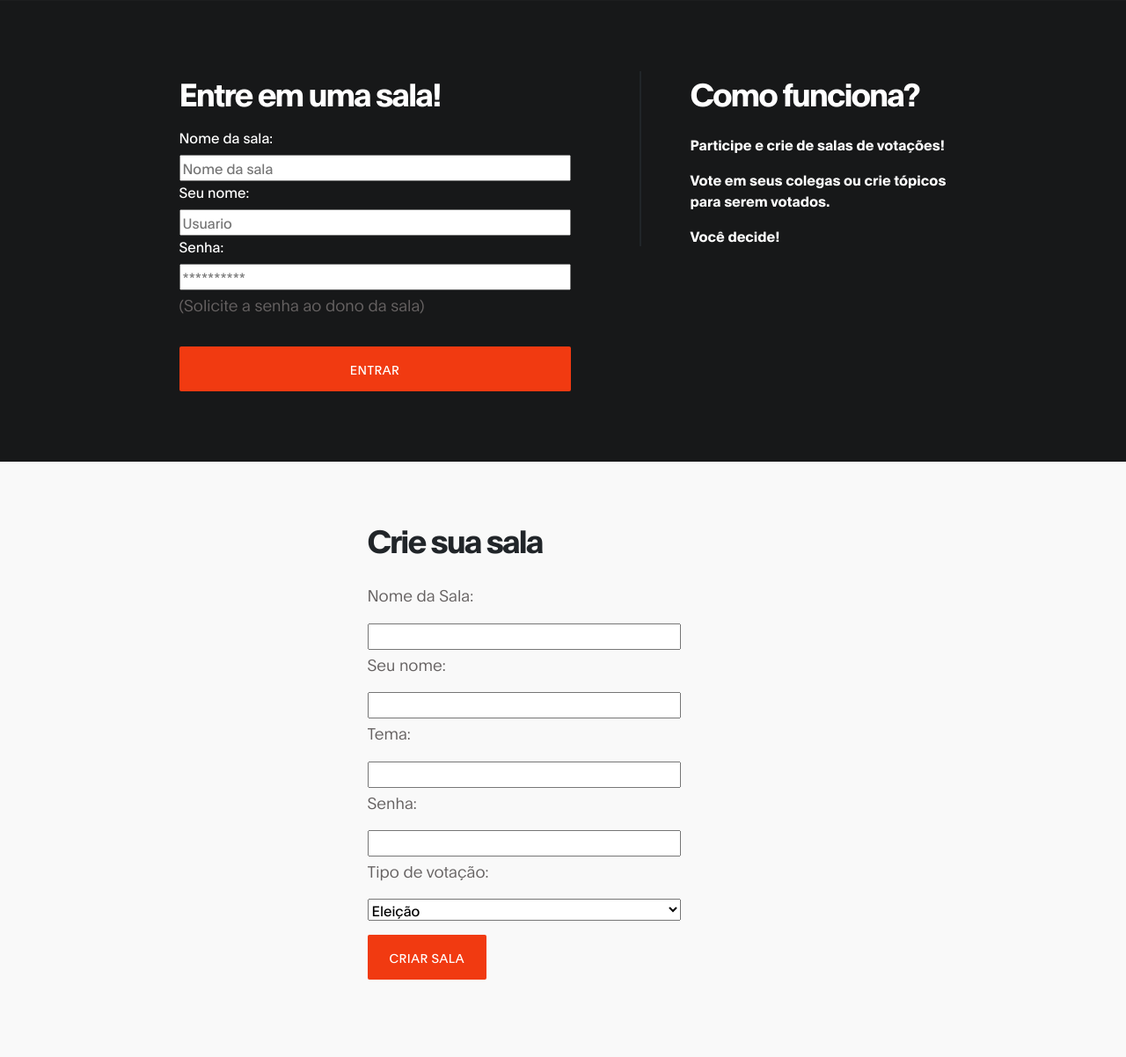
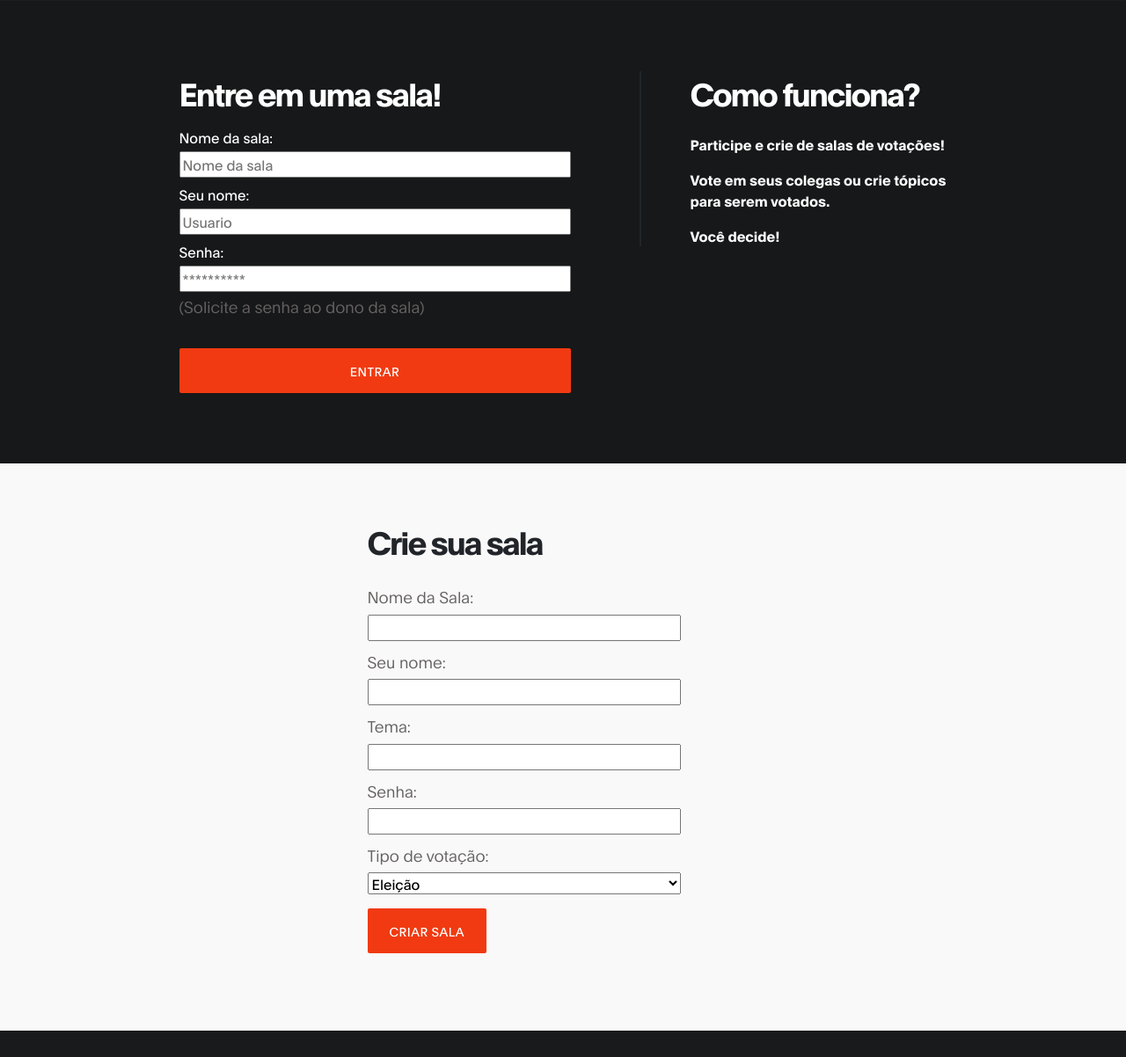
Before and after one commit to GustavoAV2/QuickVote, a Django app: page / in a window 1280 px wide. Shown: the part 799-2001 px from the top of the page at 88% size. After the commit the page ends 1971 px from the top, so only its background shows below. Run offline with Django 3.2, Linux system fonts and the light colour scheme; some libraries are stand-ins or nearby versions.

Commit message:
Refactoring CSS

```diff
--- a/quickvote/static/css/tooplate-gymso-style.css
+++ b/quickvote/static/css/tooplate-gymso-style.css
@@ -442,6 +442,9 @@ https://www.tooplate.com/view/2119-gymso-fitness
   /*---------------------------------------
      CLASS
   -----------------------------------------*/
+  .input-size{
+    margin-bottom: 7px;
+  }
   .login-margin{
     margin-left: 30%;
     margin-right: 30%;
--- a/quickvote/templates/form_create.html
+++ b/quickvote/templates/form_create.html
@@ -5,20 +5,20 @@
             <div class="mt-lg-auto mb-4 col-lg-5 col-md-10 mx-auto col-12">
                 <h2 class="mb-4" data-aos="fade-up" data-aos-delay="140">Crie sua sala</h2>
 
-                <p data-aos="fade-up" data-aos-delay="180">Nome da Sala:</p>
-                <input type="text" v-model="room.room" data-aos="fade-up" style="width: 80%;" data-aos-delay="220">
+                <p class="mb-1" data-aos="fade-up" data-aos-delay="180">Nome da Sala:</p>
+                <input class="input-size" type="text" v-model="room.room" data-aos="fade-up" style="width: 80%;" data-aos-delay="220">
 
-                <p data-aos="fade-up" data-aos-delay="180">Seu nome:</p>
-                <input type="text" v-model="room.username" data-aos="fade-up" style="width: 80%;" data-aos-delay="220">
+                <p class="mb-1" data-aos="fade-up" data-aos-delay="180">Seu nome:</p>
+                <input class="input-size" type="text" v-model="room.username" data-aos="fade-up" style="width: 80%;" data-aos-delay="220">
 
-                <p data-aos="fade-up" data-aos-delay="180">Tema:</p>
-                <input type="text" v-model="room.theme" data-aos="fade-up" style="width: 80%;" data-aos-delay="220">
+                <p class="mb-1" data-aos="fade-up" data-aos-delay="180">Tema:</p>
+                <input class="input-size" type="text" v-model="room.theme" data-aos="fade-up" style="width: 80%;" data-aos-delay="220">
 
-                <p data-aos="fade-up" data-aos-delay="180">Senha:</p>
-                <input type="password" v-model="room.password" data-aos="fade-up" style="width: 80%;" data-aos-delay="220">
+                <p class="mb-1" data-aos="fade-up" data-aos-delay="180">Senha:</p>
+                <input class="input-size" type="password" v-model="room.password" data-aos="fade-up" style="width: 80%;" data-aos-delay="220">
 
                 <div data-aos="fade-up" data-aos-delay="180">
-                    <p>Tipo de votação:</p>
+                    <p class="mb-1">Tipo de votação:</p>
                     <select id="select" v-model="type" name="type" style="width: 80%;">
                         <option :value="'users'">Eleição</option>
                         <option :value="'objects'">Votar em itens</option>
--- a/quickvote/templates/form_enter.html
+++ b/quickvote/templates/form_enter.html
@@ -5,13 +5,13 @@
               <div class="d-flex flex-column justify-content-center ml-lg-auto mr-lg-5 col-lg-5 col-md-6 col-12">
                 <h2 class="mb-3 text-white" data-aos="fade-up" data-aos-delay="180">Entre em uma sala!</h2>
 
-                <label class="mb-2 text-white" data-aos="fade-up" data-aos-delay="180">Nome da sala:</label>
-                <input type="tel" v-model="user.room" placeholder="Nome da sala" data-aos="fade-up" data-aos-delay="220">
+                <label class="mb-1 text-white" data-aos="fade-up" data-aos-delay="180">Nome da sala:</label>
+                <input class="input-size" type="tel" v-model="user.room" placeholder="Nome da sala" data-aos="fade-up" data-aos-delay="220">
 
-                <label class="mb-2 text-white" data-aos="fade-up" data-aos-delay="180">Seu nome:</label>
-                <input type="text" v-model="user.name" placeholder="Usuario" data-aos="fade-up" data-aos-delay="220">
+                <label class="mb-1 text-white" data-aos="fade-up" data-aos-delay="180">Seu nome:</label>
+                <input class="input-size" type="text" v-model="user.name" placeholder="Usuario" data-aos="fade-up" data-aos-delay="220">
 
-                <label class="mb-2 text-white" data-aos="fade-up" data-aos-delay="180">Senha:</label>
+                <label class="mb-1 text-white" data-aos="fade-up" data-aos-delay="180">Senha:</label>
                 <input type="password" v-model="user.password" placeholder="**********" data-aos="fade-up"  data-aos-delay="220">
 
                 <p data-aos="fade-up" data-aos-delay="240">(Solicite a senha ao dono da sala)</p>
```
